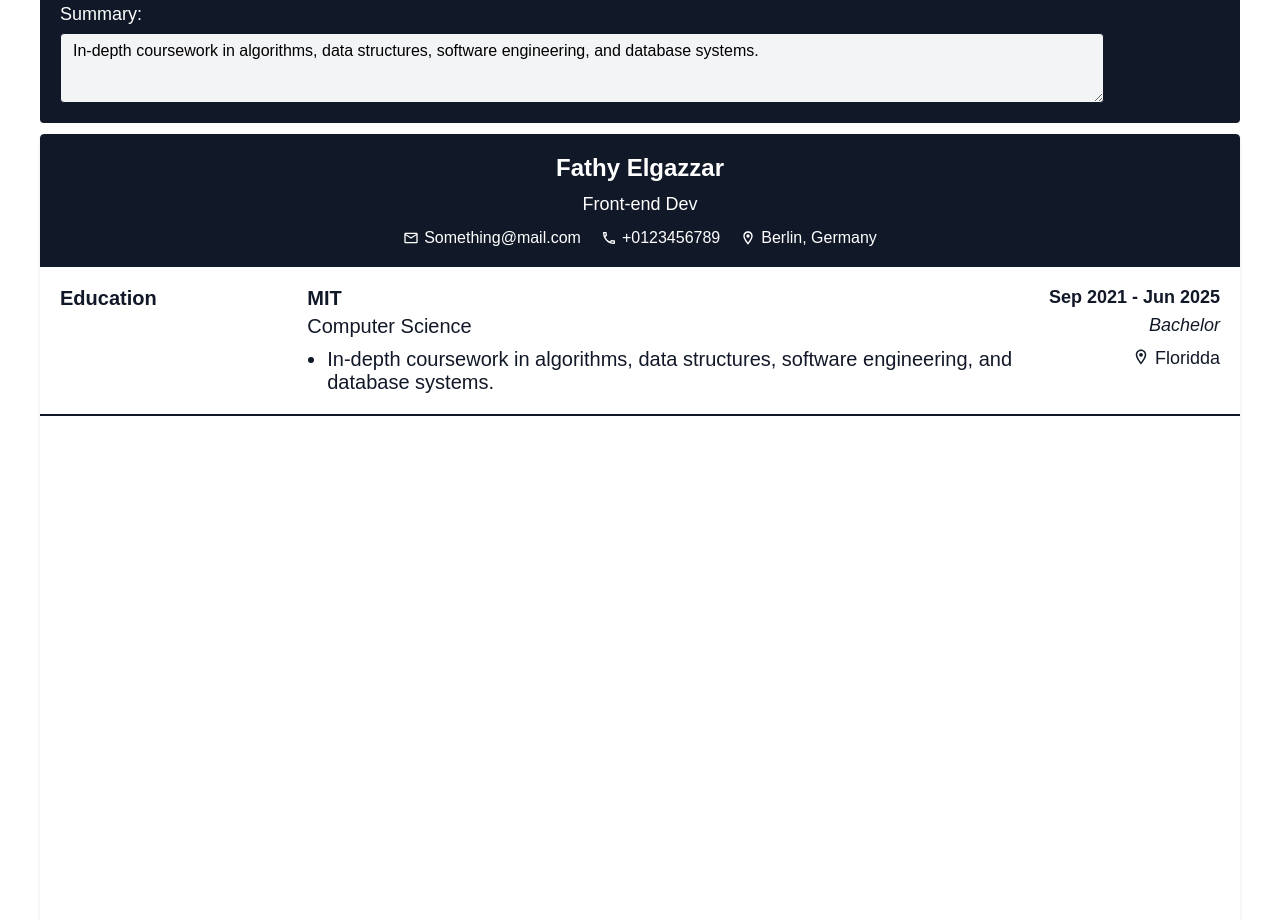
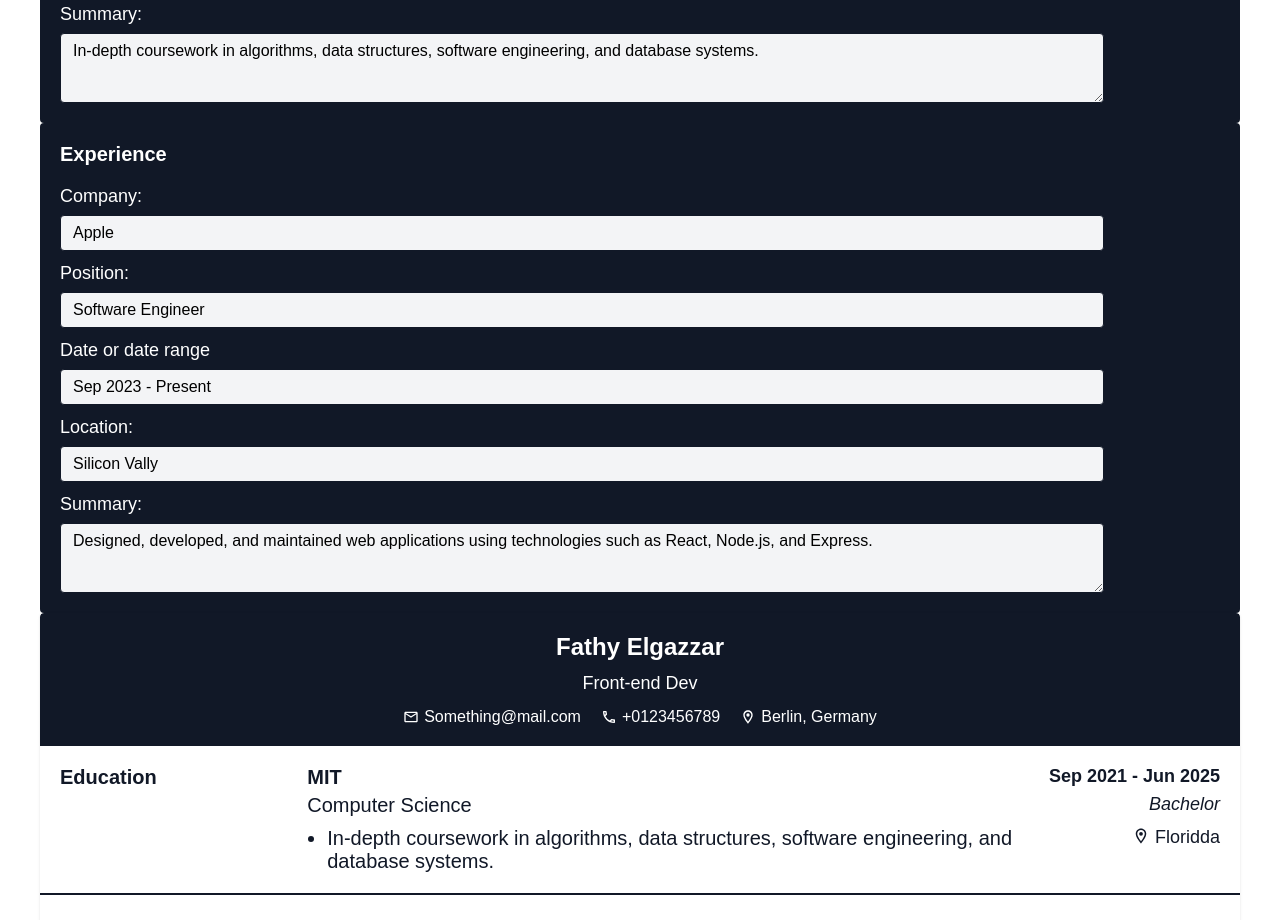
Before and after one commit to gazzaar/cv-craft, a React (Vite) app: page / in a window 1280 px wide. Shown: the part 940-1860 px from the top of the page. Built offline with nearby package versions, Linux system fonts and the light colour scheme.

Commit message:
feat: Add experience form with state

```diff
--- a/src/App.jsx
+++ b/src/App.jsx
@@ -22,7 +22,14 @@ function App() {
     summary:
       'In-depth coursework in algorithms, data structures, software engineering, and database systems.',
   });
-  const [experienceInfo, setExperienceInfo] = useState({});
+  const [experienceInfo, setExperienceInfo] = useState({
+    company: 'Apple',
+    position: 'Software Engineer',
+    companyDateRange: 'Sep 2023 - Present',
+    jobLocation: 'Silicon Vally',
+    jobSummary:
+      'Designed, developed, and maintained web applications using technologies such as React, Node.js, and Express.',
+  });
   return (
     <div className='app container'>
       <div className='edit-section'>
@@ -34,7 +41,10 @@ function App() {
           educationInfo={educationInfo}
           setEducationInfo={setEducationInfo}
         />
-        <Experience setExperienceInfo={setExperienceInfo} />
+        <Experience
+          experienceInfo={experienceInfo}
+          setExperienceInfo={setExperienceInfo}
+        />
       </div>
       <div className='preview'>
         <Preview
--- a/src/components/Experience.jsx
+++ b/src/components/Experience.jsx
@@ -1,5 +1,66 @@
-const Experience = () => {
-  return <div>Experience</div>;
+import '../styles/edit.css';
+const Experience = ({ experienceInfo, setExperienceInfo }) => {
+  function handleChange(event) {
+    const { id, value } = event.target;
+    setExperienceInfo((prevInfo) => ({ ...prevInfo, [id]: value }));
+  }
+
+  return (
+    <div className='form'>
+      <h1 className='header'>Experience</h1>
+      <div>
+        <label htmlFor='company'>Company:</label>
+        <input
+          id='company'
+          type='text'
+          value={experienceInfo.company}
+          onChange={handleChange}
+        ></input>
+      </div>
+      <div>
+        <label htmlFor='position'>Position:</label>
+        <input
+          id='position'
+          type='text'
+          value={experienceInfo.position}
+          onChange={handleChange}
+        ></input>
+      </div>
+
+      <div>
+        <label htmlFor='companyDateRange'>Date or date range</label>
+        <input
+          id='companyDateRange'
+          type='text'
+          placeholder='March 2020 - present'
+          value={experienceInfo.companyDateRange}
+          onChange={handleChange}
+        ></input>
+      </div>
+      <div>
+        <label htmlFor='jobLocation'>Location:</label>
+        <input
+          id='jobLocation'
+          type='text'
+          placeholder='Enter Location'
+          value={experienceInfo.jobLocation}
+          onChange={handleChange}
+        ></input>
+      </div>
+      <div>
+        <label htmlFor='jobSummary'>Summary:</label>
+        <textarea
+          id='jobSummary'
+          type='text'
+          placeholder='summary'
+          value={experienceInfo.jobSummary}
+          onChange={handleChange}
+        >
+          {experienceInfo.jobSummary}{' '}
+        </textarea>
+      </div>
+    </div>
+  );
 };
 
 export default Experience;
```
